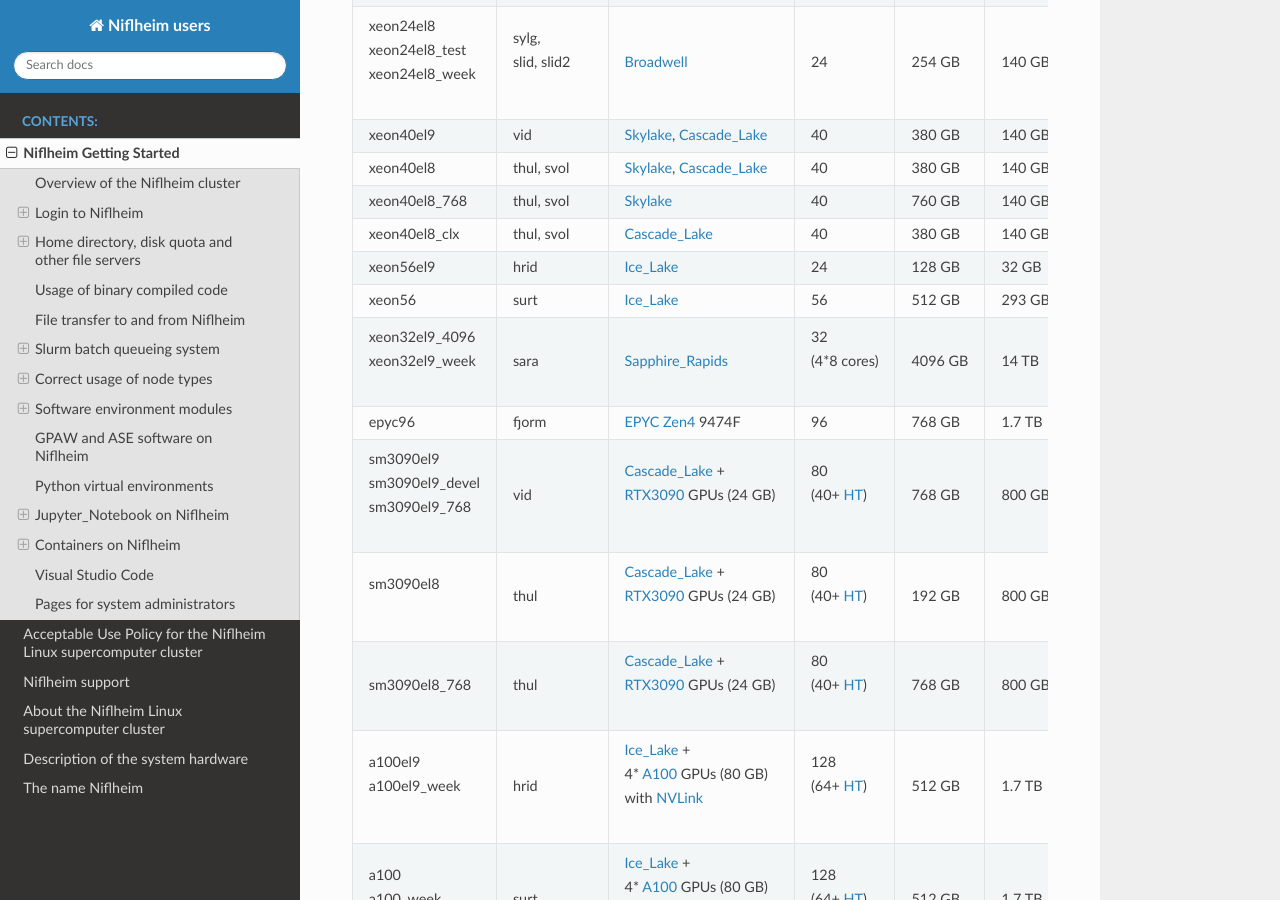
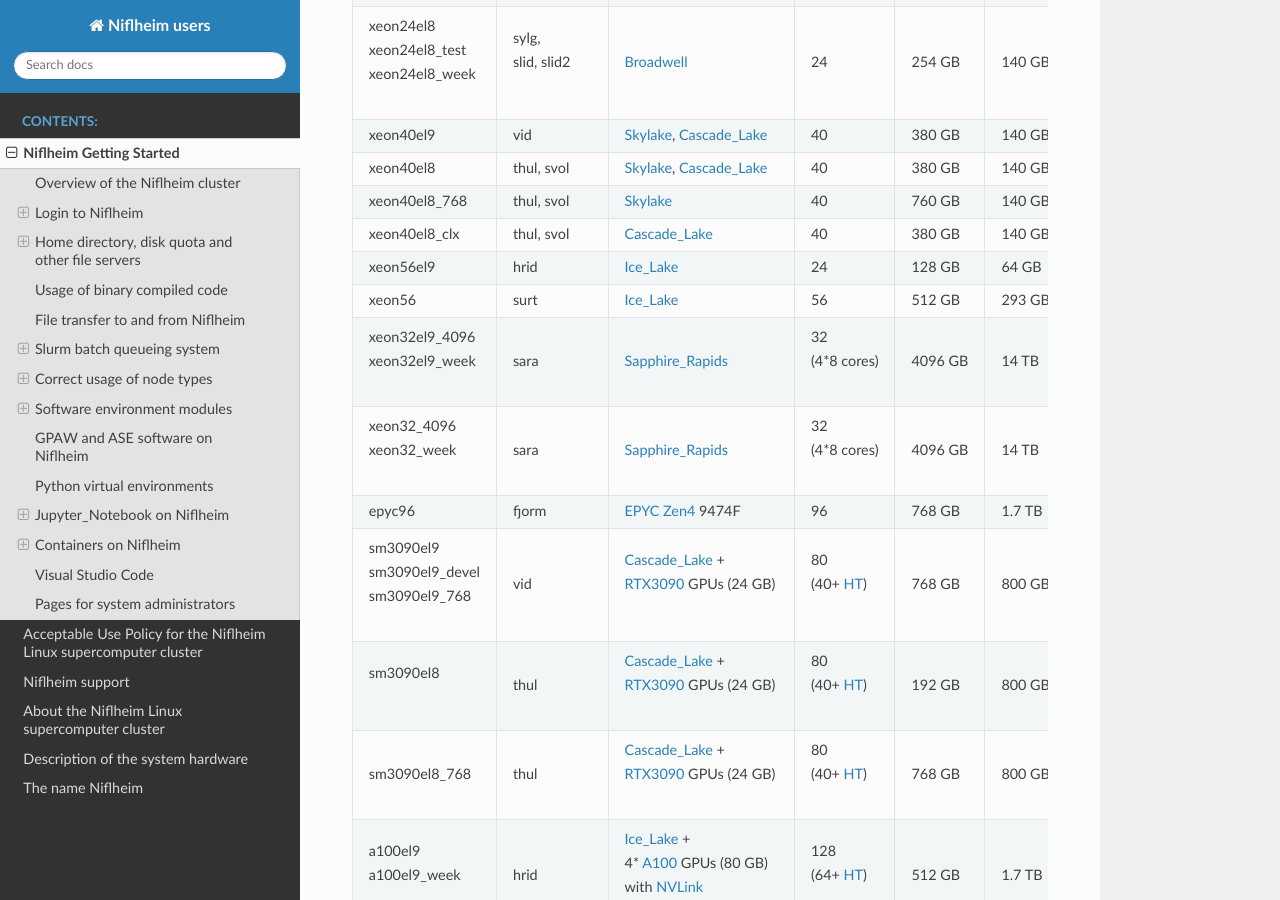
Before and after one commit to OleHolmNielsen/Niflheim_users, a Sphinx documentation site: the page built from docs/Niflheim_Getting_Started.rst, in a window 1280 px wide and 900 px high, scrolled down 6537 px. Built offline with Sphinx 7.4.7 and the Read the Docs theme 3.1.0, drawn with Linux system fonts in a browser that asks for light colours.

Commit message:
xeon32_4096 partition

```diff
--- a/docs/Niflheim_Getting_Started.rst
+++ b/docs/Niflheim_Getting_Started.rst
@@ -379,7 +379,7 @@ Niflheim contains a number of node partitions with different types of CPU archit
     - Ice_Lake_
     - 24
     - 128 GB
-    - 32 GB
+    - 64 GB
   * - xeon56
     - surt
     - Ice_Lake_
@@ -388,6 +388,14 @@ Niflheim contains a number of node partitions with different types of CPU archit
     - 293 GB
   * - | xeon32el9_4096
       | xeon32el9_week
+    - sara
+    - Sapphire_Rapids_
+    - | 32
+      | (4*8 cores)
+    - 4096 GB
+    - 14 TB
+  * - | xeon32_4096
+      | xeon32_week
     - sara
     - Sapphire_Rapids_
     - | 32
```
